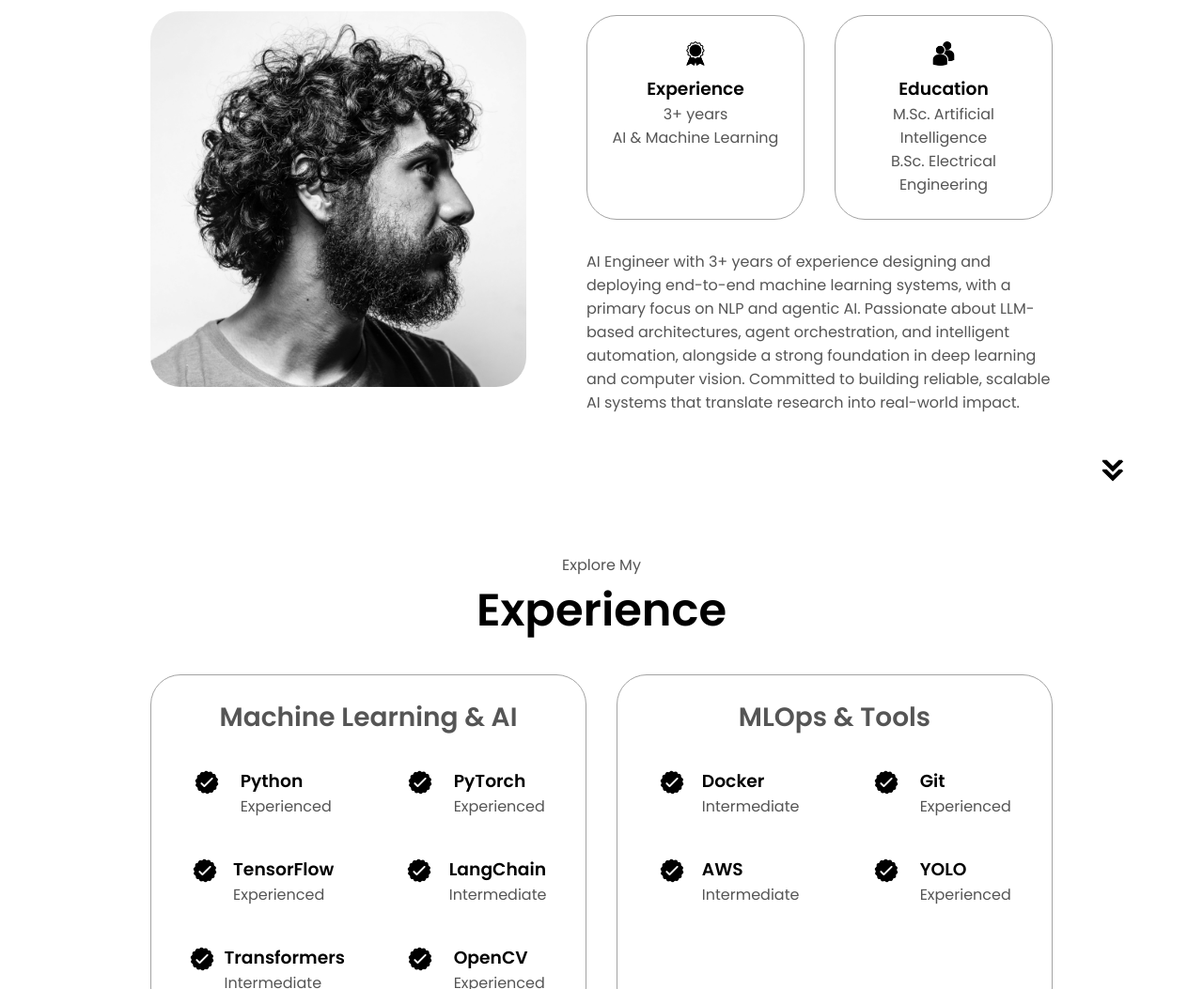
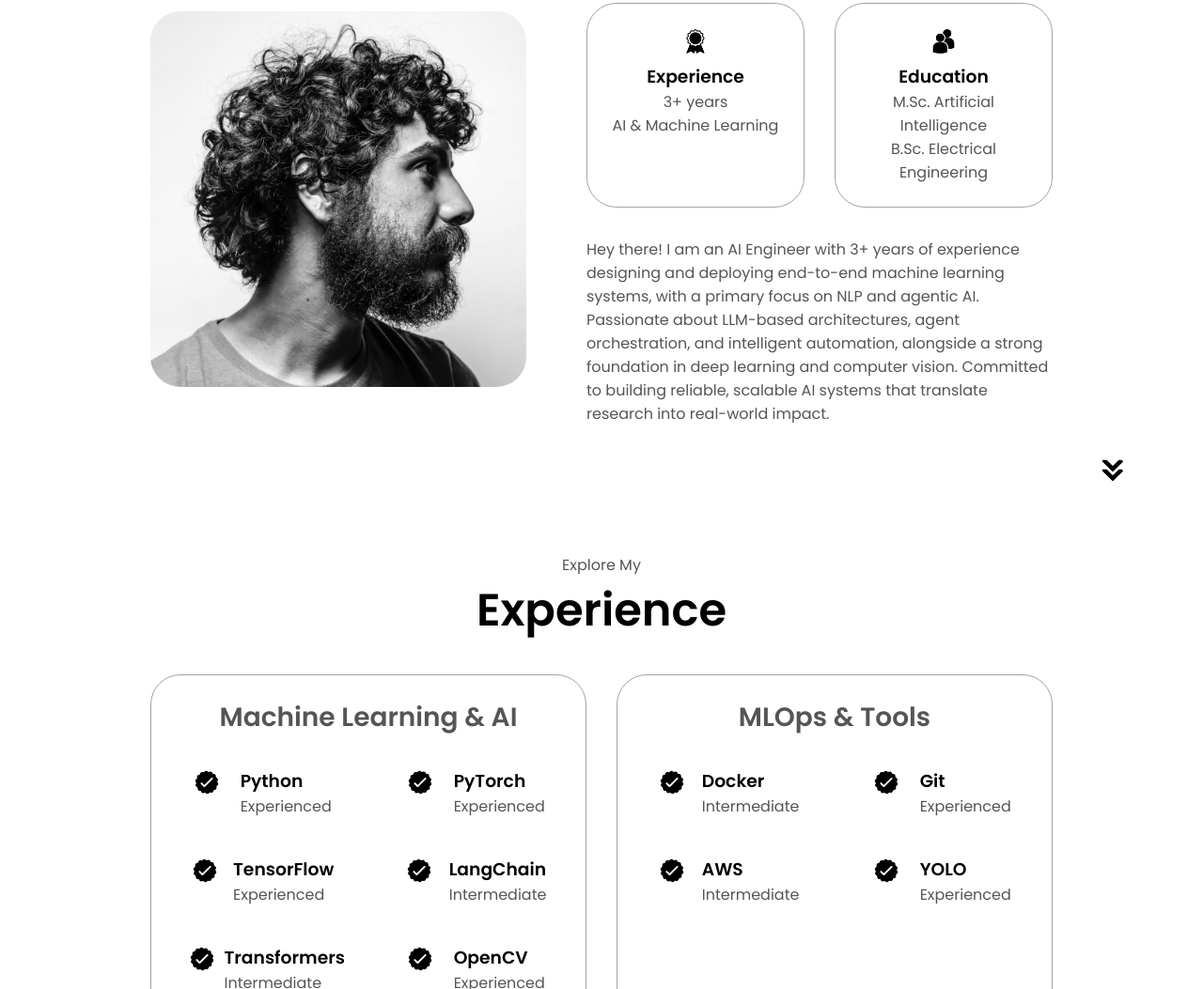
Before and after one commit to AliSubhan5341/portfolio-website, a plain HTML site: page index.html in a window 1280 px wide. Shown: the part 1107-2160 px from the top of the page at 94% size. Drawn offline with Linux system fonts and the light colour scheme.

Commit message:
about updated

```diff
--- a/index.html
+++ b/index.html
@@ -107,7 +107,7 @@
           </div>
           <div class="text-container">
             <p>
-              AI Engineer with 3+ years of experience designing and deploying end-to-end machine learning systems, with a primary focus on NLP and agentic AI.
+              Hey there! I am an AI Engineer with 3+ years of experience designing and deploying end-to-end machine learning systems, with a primary focus on NLP and agentic AI.
               Passionate about LLM-based architectures, agent orchestration, and intelligent automation, alongside a strong foundation in deep learning and computer vision.
               Committed to building reliable, scalable AI systems that translate research into real-world impact.
             </p>
```
